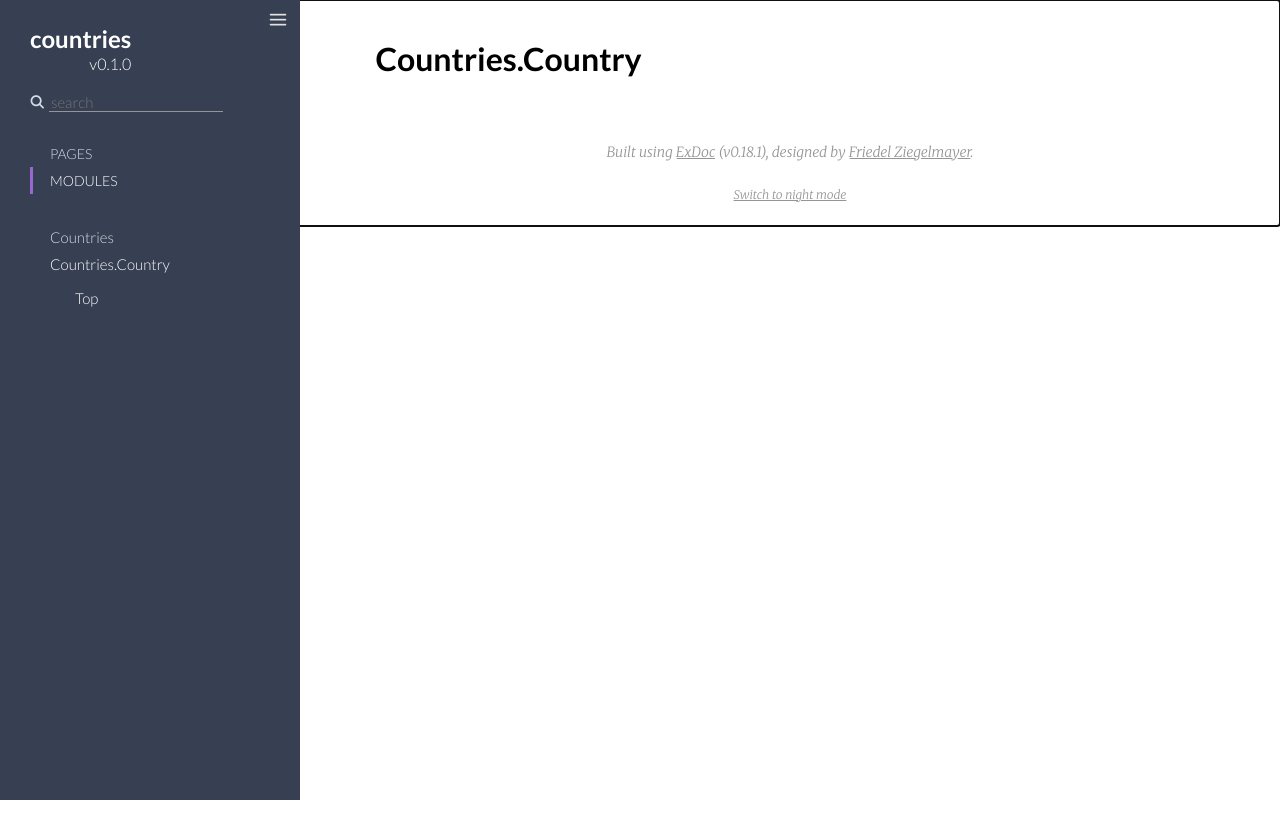
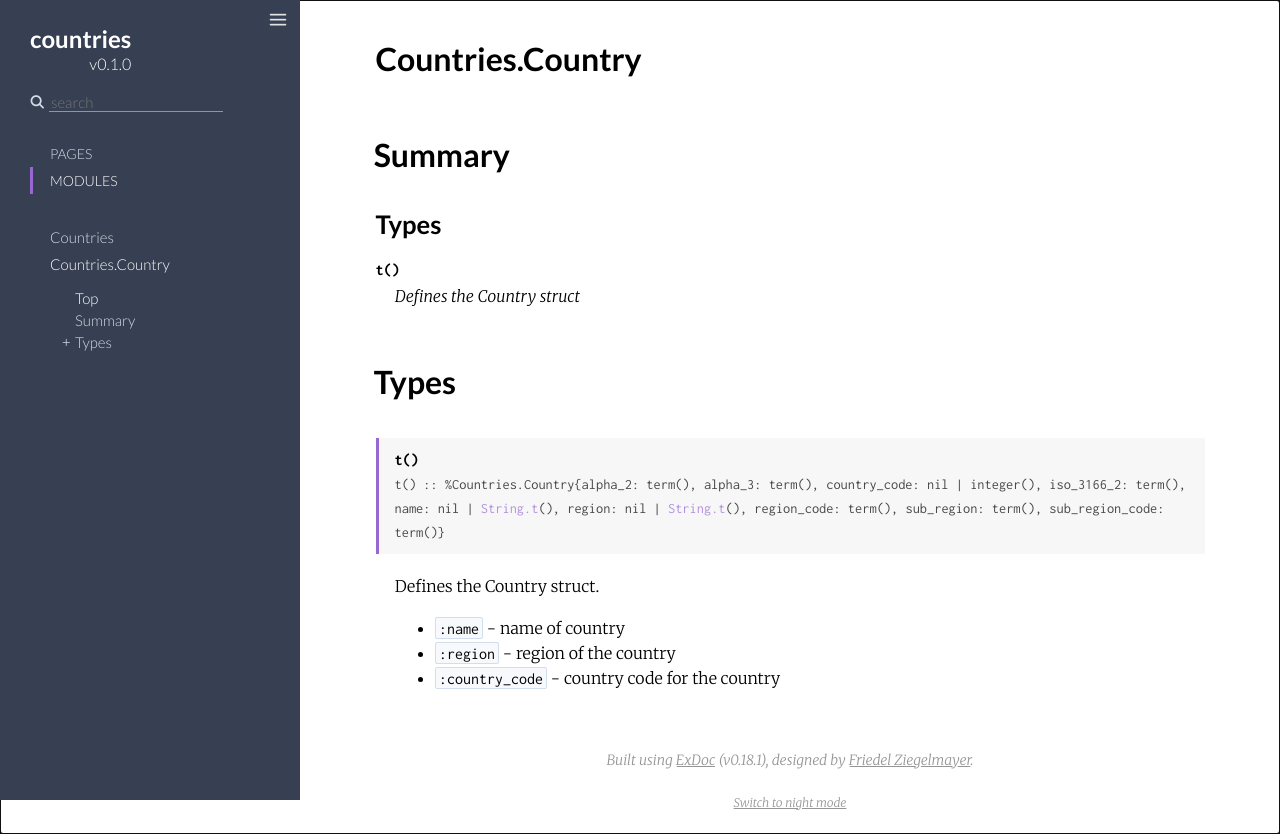
Before and after one commit to saurabhmaurya15/countries, a plain HTML site: page doc/Countries.Country.html in a window 1280 px wide. Before the commit the page ends 800 px from the top, so only its background shows below. Drawn offline with Linux system fonts and the light colour scheme; files whose address does not match are found by name.

Commit message:
Update documentation

```diff
--- a/doc/404.html
+++ b/doc/404.html
@@ -8,7 +8,7 @@
     <title>404 – countries v0.1.0</title>
     <link rel="stylesheet" href="dist/app-c922dbe7ef.css" />
 
-    <script src="dist/sidebar_items-e972c41633.js"></script>
+    <script src="dist/sidebar_items-d0f17b4749.js"></script>
 
 
 
--- a/doc/Countries.Country.html
+++ b/doc/Countries.Country.html
@@ -8,7 +8,7 @@
     <title>Countries.Country – countries v0.1.0</title>
     <link rel="stylesheet" href="dist/app-c922dbe7ef.css" />
 
-    <script src="dist/sidebar_items-e972c41633.js"></script>
+    <script src="dist/sidebar_items-d0f17b4749.js"></script>
 
 
 
@@ -73,7 +73,84 @@
 
 
 
+        <section id="summary" class="details-list">
+          <h1 class="section-heading">
+            <a class="hover-link" href="#summary">
+              <span class="icon-link" aria-hidden="true"></span>
+              <span class="sr-only">Link to this section</span>
+            </a>
+            Summary
+          </h1>
 
+  <div class="summary-types summary">
+    <h2>
+      <a href="#types">Types</a>
+    </h2>
+    <div class="summary-row">
+  <div class="summary-signature">
+    <a href="#t:t/0">t()</a>
+  </div>
+
+    <div class="summary-synopsis"><p>Defines the Country struct</p>
+</div>
+
+</div>
+
+  </div>
+
+
+
+
+
+
+        </section>
+
+
+
+        <section id="types" class="details-list">
+          <h1 class="section-heading">
+            <a class="hover-link" href="#types">
+              <span class="icon-link" aria-hidden="true"></span>
+              <span class="sr-only">Link to this section</span>
+            </a>
+            Types
+          </h1>
+          <div class="types-list">
+            <div class="detail" id="t:t/0">
+
+
+  <div class="detail-header">
+    <a href="#t:t/0" class="detail-link" title="Link to this type">
+      <span class="icon-link" aria-hidden="true"></span>
+      <span class="sr-only">Link to this type</span>
+    </a>
+    <span class="signature">t()</span>
+
+
+
+      <div class="specs">
+
+          <pre>t() :: %Countries.Country{alpha_2: term(), alpha_3: term(), country_code: nil | integer(), iso_3166_2: term(), name: nil | <a href="https://hexdocs.pm/elixir/String.html#t:t/0">String.t</a>(), region: nil | <a href="https://hexdocs.pm/elixir/String.html#t:t/0">String.t</a>(), region_code: term(), sub_region: term(), sub_region_code: term()}</pre>
+
+      </div>
+
+  </div>
+  <section class="docstring">
+    <p>Defines the Country struct.</p>
+<ul>
+<li><code class="inline">:name</code> - name of country
+</li>
+<li><code class="inline">:region</code> - region of the country
+</li>
+<li><code class="inline">:country_code</code> - country code for the country
+</li>
+</ul>
+
+  </section>
+</div>
+
+          </div>
+        </section>
 
 
 
--- /dev/null
+++ b/doc/dist/sidebar_items-d0f17b4749.js
@@ -0,0 +1 @@
+sidebarNodes={"extras":[{"id":"api-reference","title":"API Reference","group":"","headers":[{"id":"Modules","anchor":"modules"}]}],"exceptions":[],"modules":[{"id":"Countries","title":"Countries","group":"","functions":[{"id":"country/1","anchor":"country/1"},{"id":"country_code/1","anchor":"country_code/1"},{"id":"frequency/1","anchor":"frequency/1"},{"id":"list_countries/1","anchor":"list_countries/1"}]},{"id":"Countries.Country","title":"Countries.Country","group":"","types":[{"id":"t/0","anchor":"t:t/0"}]}],"tasks":[]}
--- a/doc/dist/sidebar_items-e972c41633.js
+++ /dev/null
@@ -1 +0,0 @@
-sidebarNodes={"extras":[{"id":"api-reference","title":"API Reference","group":"","headers":[{"id":"Modules","anchor":"modules"}]}],"exceptions":[],"modules":[{"id":"Countries","title":"Countries","group":"","functions":[{"id":"country/1","anchor":"country/1"},{"id":"country_code/1","anchor":"country_code/1"},{"id":"frequency/1","anchor":"frequency/1"},{"id":"list_countries/1","anchor":"list_countries/1"}]},{"id":"Countries.Country","title":"Countries.Country","group":""}],"tasks":[]}
```
Also changed, not shown: doc/Countries.html (+1 -1 lines), doc/api-reference.html (+1 -1 lines), doc/search.html (+1 -1 lines), 3 other files.
